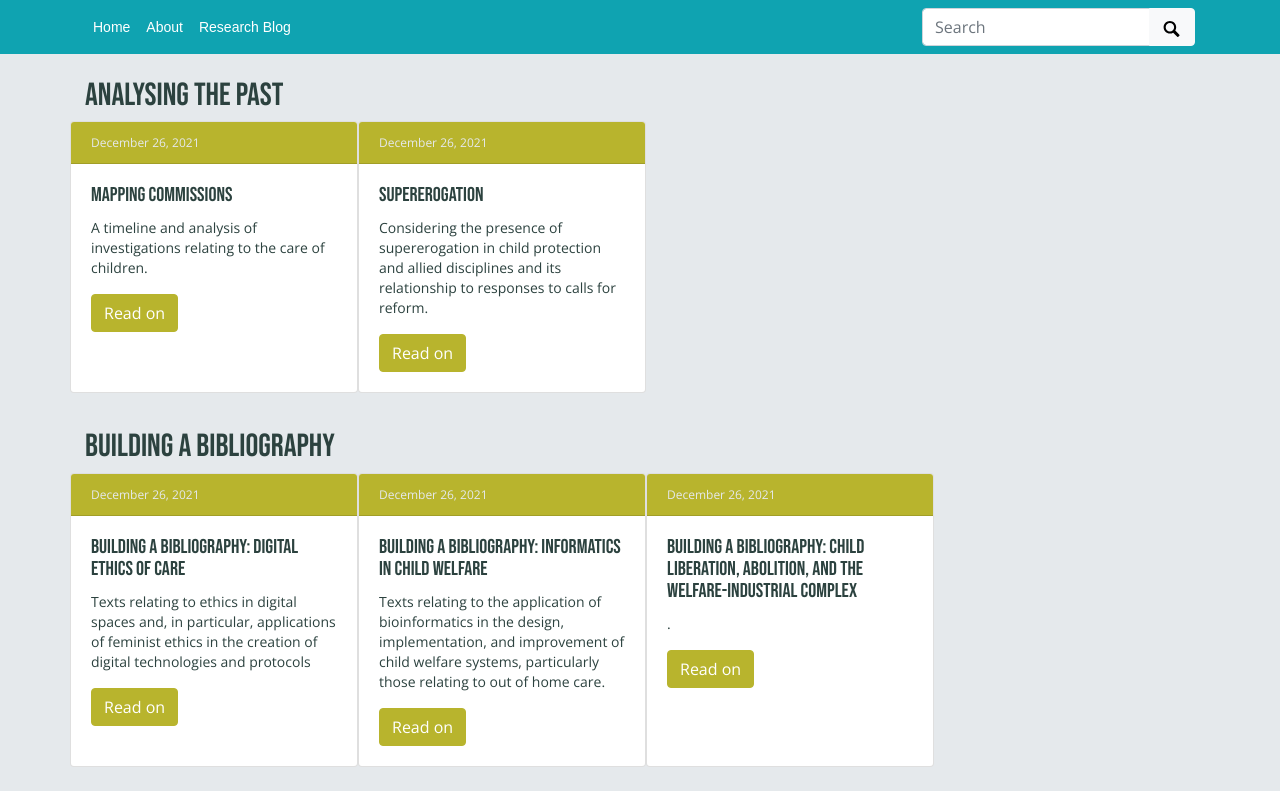
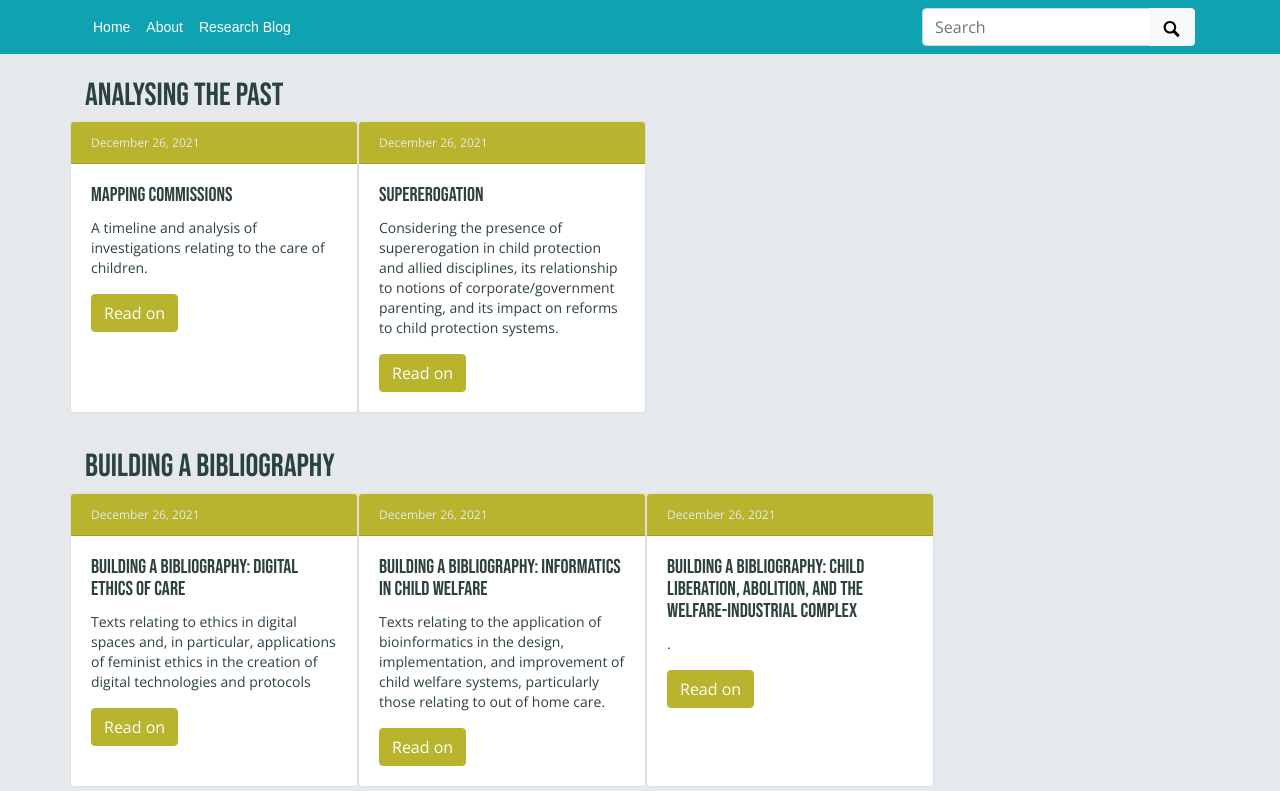
Before and after one commit to mxballin/recordkeeping-governance, a Jekyll site: the page built from pages/blog.md, in a window 1280 px wide. Shown: the part 100-891 px from the top of the page. Built offline with Jekyll 4.4.1, drawn with Linux system fonts in a browser that asks for light colours; some web fonts are replaced; grey boxes are pictures that could not be loaded.

Commit message:
Supererogation update

```diff
--- a/pages/blog.md
+++ b/pages/blog.md
@@ -24,7 +24,7 @@ permalink: /blog.html
   </div>
   <div class="card-body">
     <h5 class="card-title">Supererogation</h5>
-    <p class="card-text">Considering the presence of supererogation in child protection and allied disciplines and its relationship to responses to calls for reform. </p>
+    <p class="card-text">Considering the presence of supererogation in child protection and allied disciplines, its relationship to notions of corporate/government parenting, and its impact on reforms to child protection systems. </p>
     <a href="/blog/supererogation.html" class="btn btn-success">Read on</a>
   </div>
 </div>
```
Also changed, not shown: pages/supererogation.md (+16 -0 lines).
